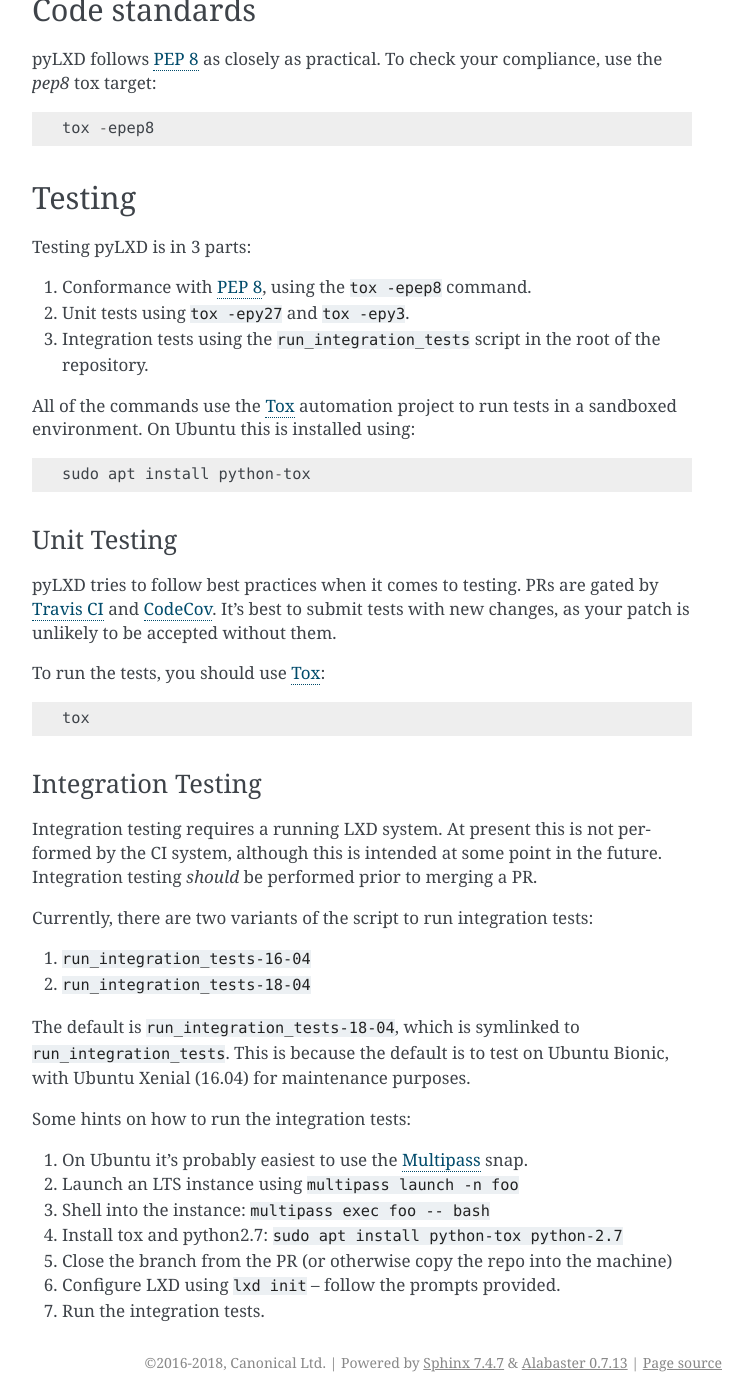
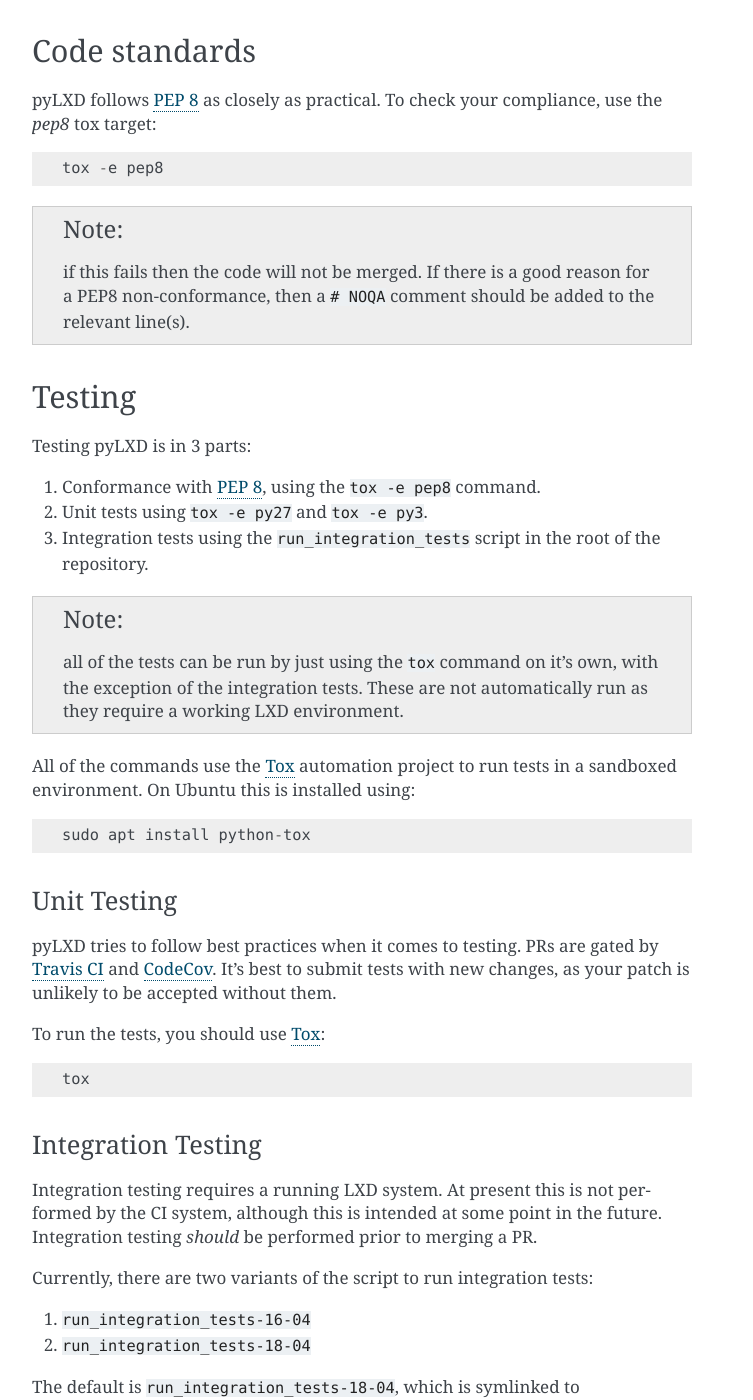
Before and after one commit to canonical/pylxd, a Sphinx documentation site: the page built from doc/source/contributing.rst, in a window 1280 px wide and 1400 px high, scrolled down 1435 px. Shown: the whole window, without its empty margins (388-1141 px from the left). Built offline with Sphinx 7.4.7, drawn with Linux system fonts in a browser that asks for light colours; some of the changed text lies outside the part shown.

Commit message:
Fix some typos in recent change. (#326)
Signed-off-by: Alex Kavanagh <alex@ajkavanagh.co.uk>

```diff
--- a/doc/source/contributing.rst
+++ b/doc/source/contributing.rst
@@ -21,6 +21,7 @@ The main steps are:
 2. The pyLXD repository must be forked on Github to the developer's own
    account.
 3. The developer should create a personal branch, with either:
+
    * feature/name-of-feature
    * bug/number/descriptive-name-of-bug
 
@@ -66,25 +67,25 @@ Code standards
 pyLXD follows `PEP 8`_ as closely as practical. To check your compliance, use
 the `pep8` tox target::
 
-    tox -epep8
+    tox -e pep8
 
-.. note: if this fails then the code will not be merged.  If there is a good
-         reason for a PEP8 non-conformance, then a ``# NOQA`` comment should be
-         added to the relevant line(s).
+.. note:: if this fails then the code will not be merged.  If there is a good
+          reason for a PEP8 non-conformance, then a ``# NOQA`` comment should be
+          added to the relevant line(s).
 
 Testing
 -------
 
 Testing pyLXD is in 3 parts:
 
-1. Conformance with `PEP 8`_, using the ``tox -epep8`` command.
-2. Unit tests using ``tox -epy27`` and ``tox -epy3``.
+1. Conformance with `PEP 8`_, using the ``tox -e pep8`` command.
+2. Unit tests using ``tox -e py27`` and ``tox -e py3``.
 3. Integration tests using the ``run_integration_tests`` script in the root of
    the repository.
 
-.. note: all of the tests can be run by just using the ``tox`` command on it's
-         own, with the exception of the integration tests.  These are not
-         automatically run as they require a working LXD environment.
+.. note:: all of the tests can be run by just using the ``tox`` command on it's
+          own, with the exception of the integration tests.  These are not
+          automatically run as they require a working LXD environment.
 
 All of the commands use the `Tox`_ automation project to run tests in a
 sandboxed environment.  On Ubuntu this is installed using::
@@ -127,7 +128,7 @@ Some hints on how to run the integration tests:
 2. Launch an LTS instance using ``multipass launch -n foo``
 3. Shell into the instance: ``multipass exec foo -- bash``
 4. Install tox and python2.7: ``sudo apt install python-tox python-2.7``
-5. Close the branch from the PR (or otherwise copy the repo into the machine)
+5. Clone the branch from the PR (or otherwise copy the repo into the machine)
 6. Configure LXD using ``lxd init`` -- follow the prompts provided.
 7. Run the integration tests.
 
```
Also changed, not shown: other parts of doc/source/contributing.rst (+1 -1 lines).
